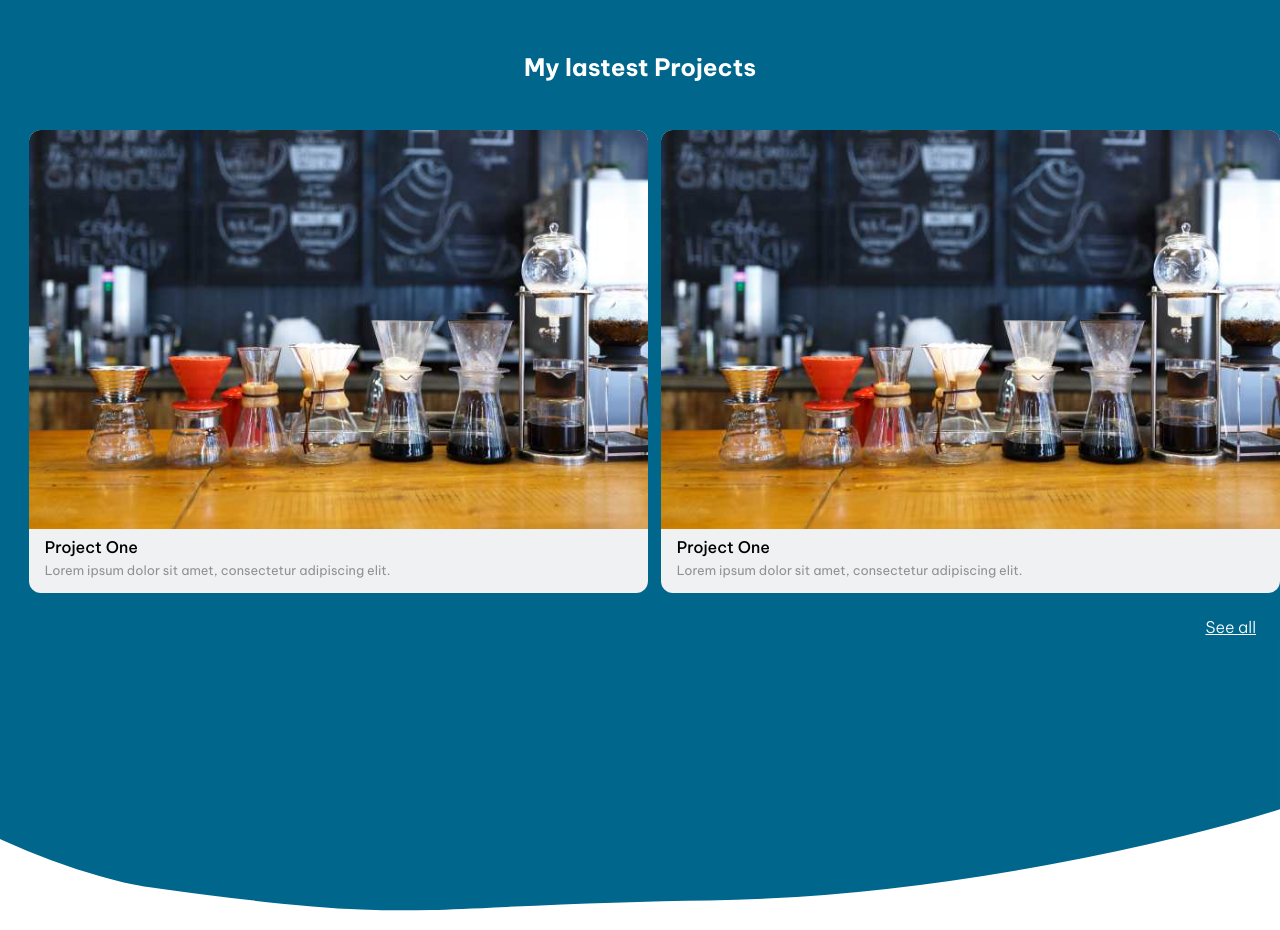
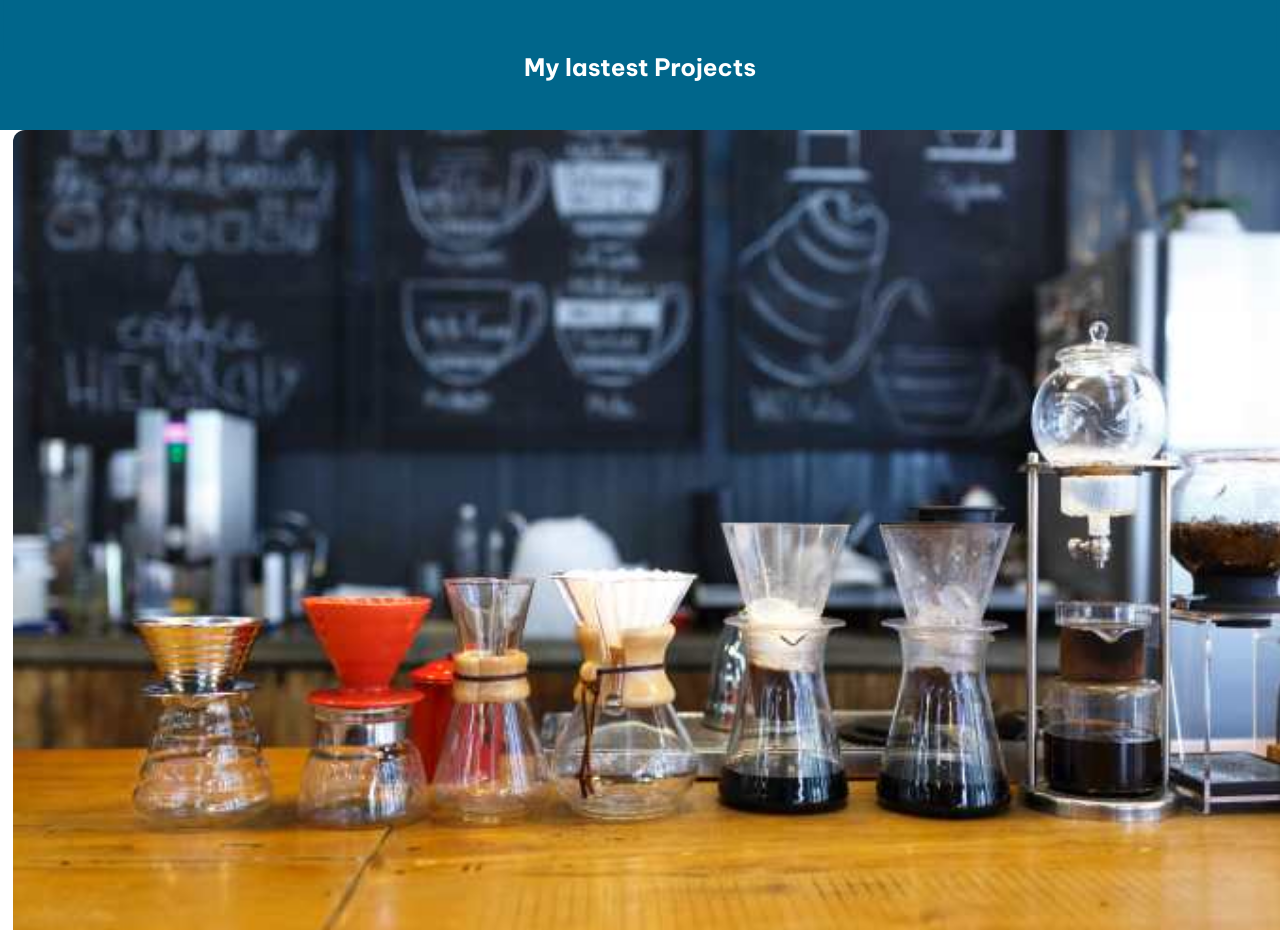
Before and after one commit to JonMenez/landing-page-giDev, a React app: page / in a window 1280 px wide. Shown: the part 1560-2490 px from the top of the page. Built offline with nearby package versions, Linux system fonts and the light colour scheme.

Commit message:
[DELETE]  slider

```diff
--- a/src/styles/projects.scss
+++ b/src/styles/projects.scss
@@ -18,8 +18,6 @@
        top: -2px;
     }
 
-
-
      &__title {
          color: #fff;
          text-align: center;
@@ -27,14 +25,6 @@
          background-color: $primary;
      }
 
-     &__slider {
-         width: 100%;
-         display: flex;
-         overflow-x: scroll;
-         overflow-y: hidden;
-         background-color: $primary;
-         padding-left: 1rem;
-     }
 
      &__more {
          color: #fff;
@@ -46,3 +36,7 @@
          background-color: $primary;
      }
  }
+
+ #projects__slider{
+     background-color: $primary;
+ }
```
